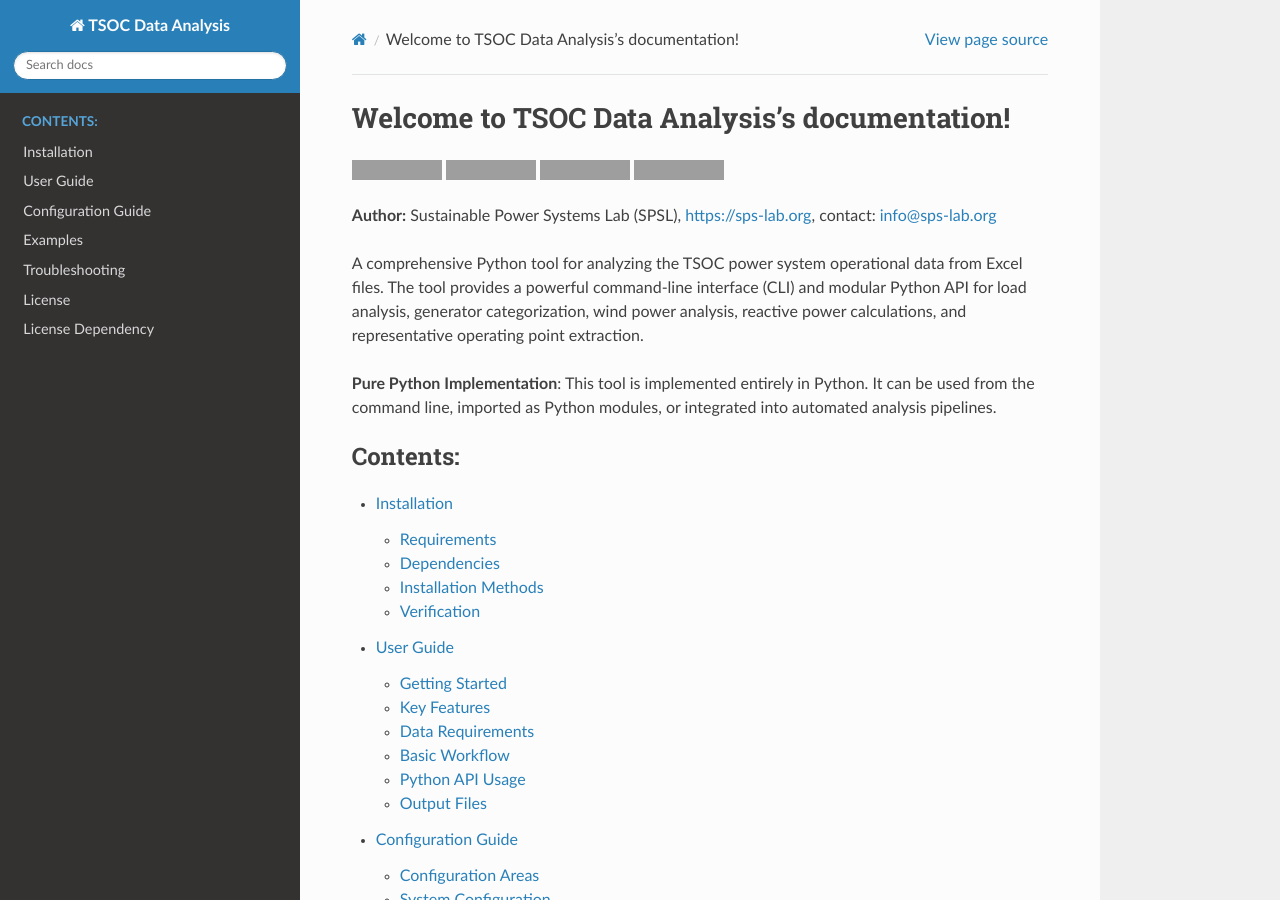
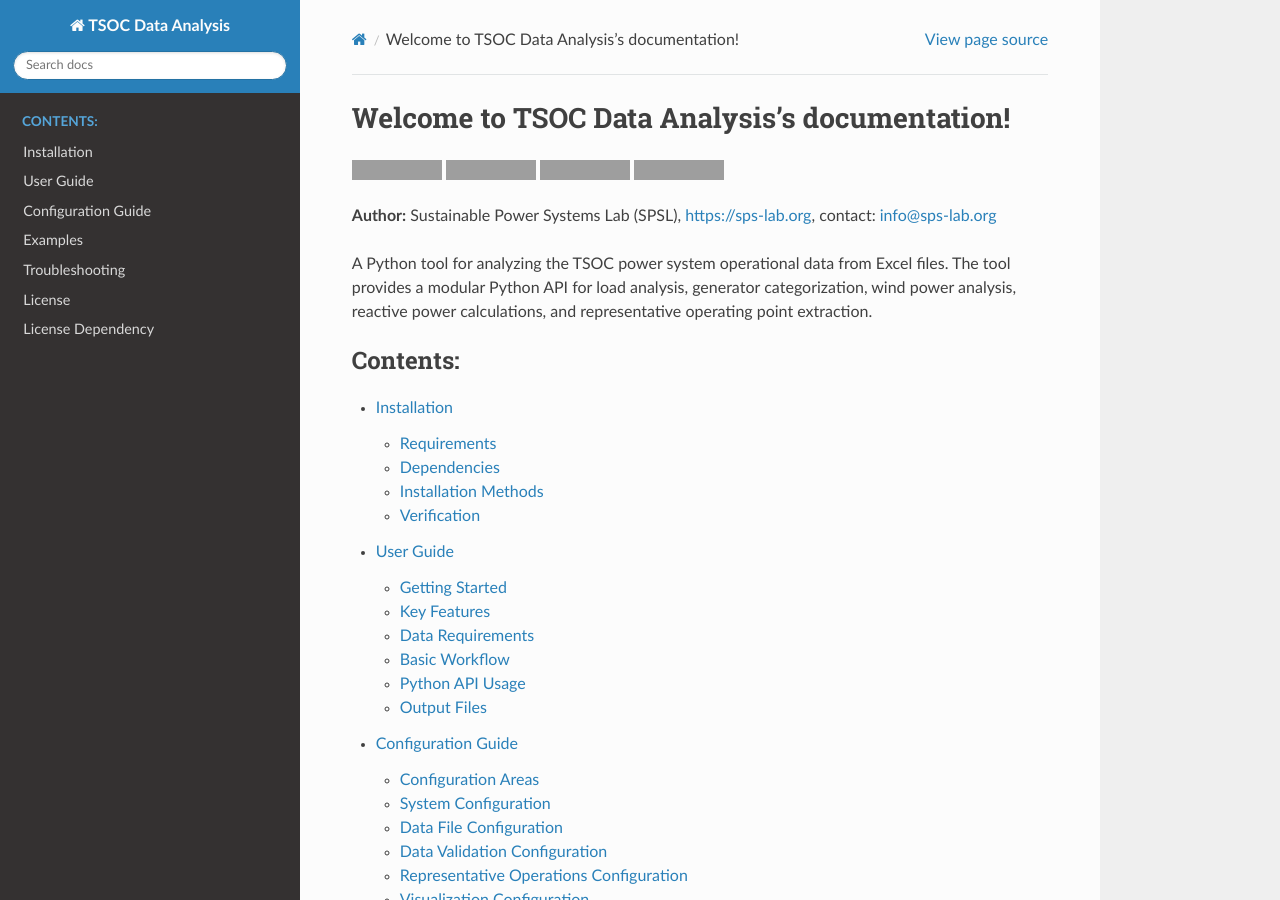
Before and after one commit to SPS-L/TSOC-data-analysis, a Sphinx documentation site: the page built from docs/source/index.rst, in a window 1280 px wide and 900 px high. Built offline with Sphinx 7.4.7 and the Read the Docs theme 3.1.0, drawn with Linux system fonts in a browser that asks for light colours; some of the changed text lies outside the part shown; grey boxes are pictures that could not be loaded.

Commit message:
Update documentation

```diff
--- a/docs/source/index.rst
+++ b/docs/source/index.rst
@@ -24,9 +24,7 @@
 
 **Author:** Sustainable Power Systems Lab (SPSL), `https://sps-lab.org <https://sps-lab.org>`_, contact: info@sps-lab.org
 
-A comprehensive Python tool for analyzing the TSOC power system operational data from Excel files. The tool provides a powerful command-line interface (CLI) and modular Python API for load analysis, generator categorization, wind power analysis, reactive power calculations, and representative operating point extraction.
-
-**Pure Python Implementation**: This tool is implemented entirely in Python. It can be used from the command line, imported as Python modules, or integrated into automated analysis pipelines.
+A Python tool for analyzing the TSOC power system operational data from Excel files. The tool provides a modular Python API for load analysis, generator categorization, wind power analysis, reactive power calculations, and representative operating point extraction.
 
 .. toctree::
    :maxdepth: 2
@@ -63,19 +61,8 @@
    if success:
        # Extract representative points
        rep_df, diagnostics = extract_representative_ops(
-           df, max_power=850, MAPGL=200, output_dir='results'
+           df, max_power=450, MAPGL=200, output_dir='results'
        )
-
-Command Line Usage
-------------------
-
-.. code-block:: bash
-
-   # Run full analysis with all outputs for January 2024
-   tsoc-analyze 2024-01 --output-dir results --save-plots --save-csv
-
-   # Run analysis with specific data directory for March 2024
-   tsoc-analyze 2024-03 --data-dir "raw_data" --verbose
 
 Indices and tables
 ==================
```
Also changed, not shown: 3 other files.
